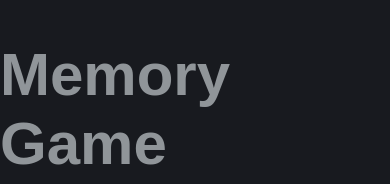
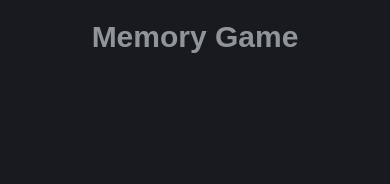
Before and after one commit to Nihalghori/Memory-game, a plain HTML site: page index.html in a window 390 px wide. Shown: the top 184 px of the page. Drawn offline with Linux system fonts and the light colour scheme.

Commit message:
memory-game

```diff
--- a/styles.css
+++ b/styles.css
@@ -7,12 +7,7 @@ body {
     font-family: 'Arial', sans-serif;
     margin-top: 80px;
 }
-h1{
-    position: absolute;
-    top: 0px;
-    font-size: 60px;
-    color: aliceblue;
-}
+
 .memory-game {
     width: 640px;
     height: 640px;
@@ -84,3 +79,23 @@ h1{
     font-size: 28px;
     font-weight: bold
 }
+h1 {
+    position: absolute;
+    top: 0;
+    font-size: 60px;
+    color: aliceblue;
+}
+
+/* Medium devices (tablets, 768px and up) */
+@media (max-width: 768px) {
+    h1 {
+        font-size: 45px; /* Adjust font size for medium devices */
+    }
+}
+
+/* Small devices (phones, 600px and down) */
+@media (max-width: 600px) {
+    h1 {
+        font-size: 30px; /* Adjust font size for small devices */
+    }
+}
```
